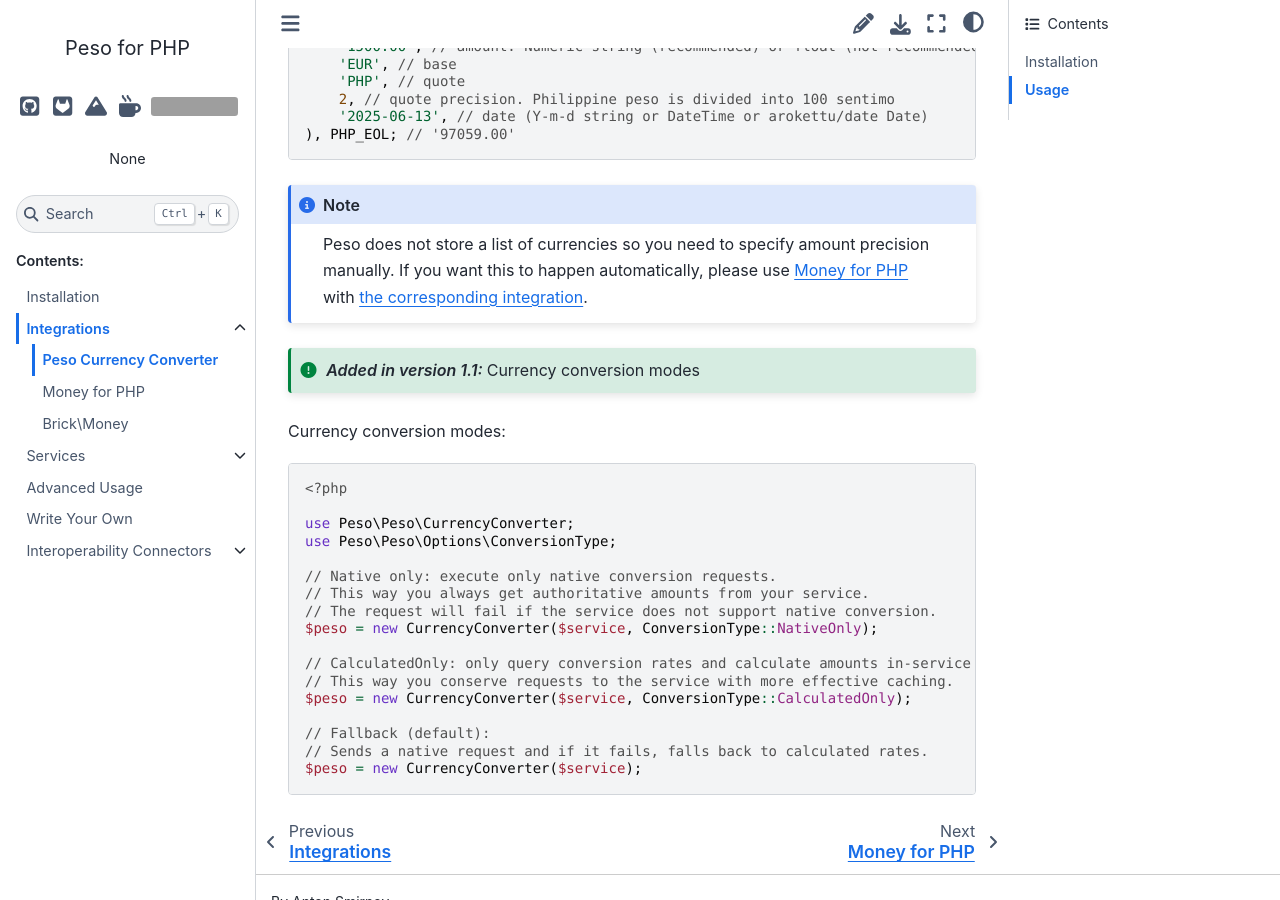
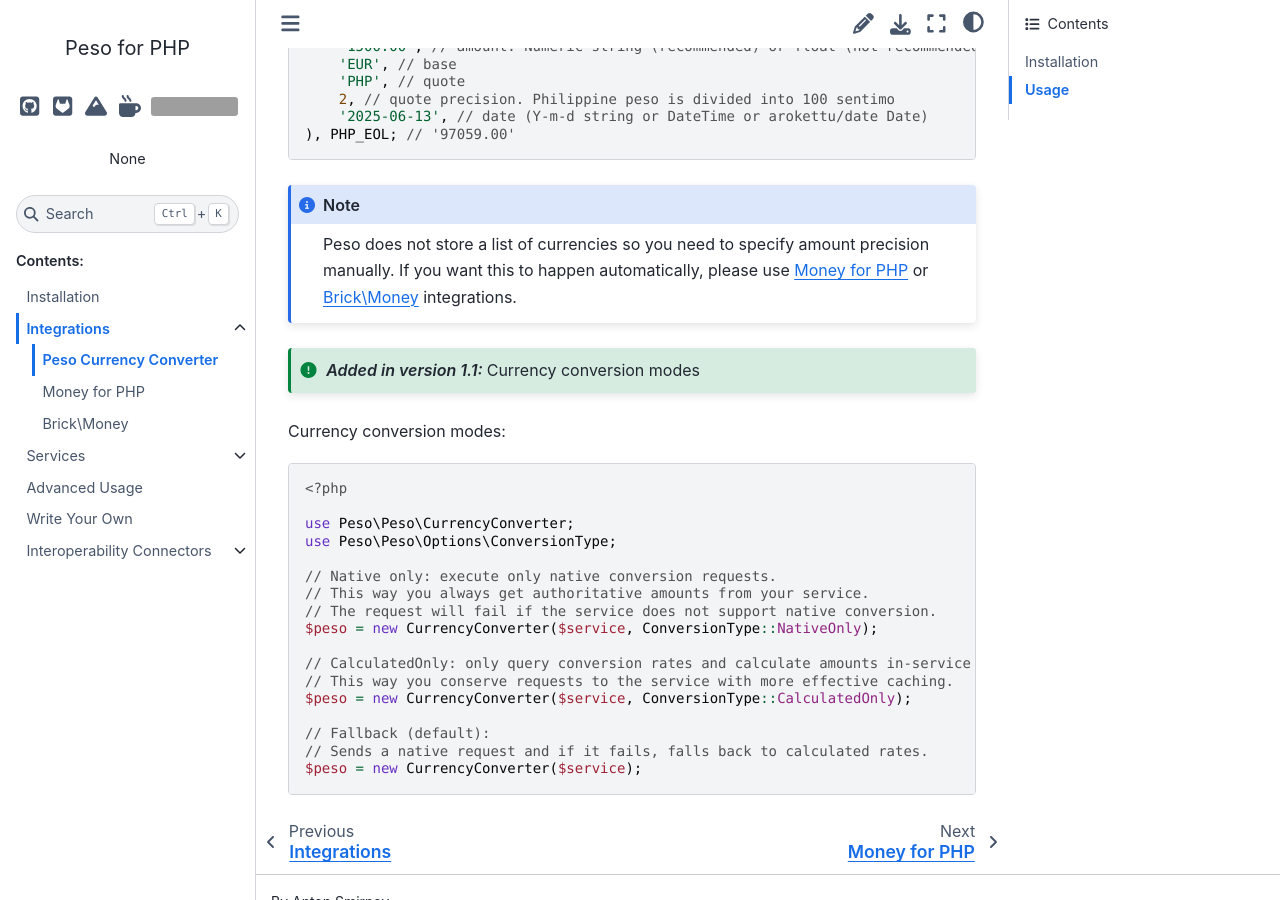
Before and after one commit to phpeso/doc, a Sphinx documentation site: the page built from source/integrations/peso.rst, in a window 1280 px wide and 900 px high, scrolled down 1471 px. Built offline with Sphinx 7.4.7 and the Sphinx Book theme 1.1.4, drawn with Linux system fonts in a browser that asks for light colours; grey boxes are pictures that could not be loaded.

Commit message:
Recommend Brick\Money too

```diff
--- a/source/integrations/peso.rst
+++ b/source/integrations/peso.rst
@@ -82,9 +82,7 @@
 .. note::
     Peso does not store a list of currencies so you need to specify amount precision manually.
     If you want this to happen automatically,
-    please use `Money for PHP`__ with :ref:`the corresponding integration <peso_moneyphp>`.
-
-.. __: https://www.moneyphp.org/
+    please use :ref:`Money for PHP <peso_moneyphp>` or :ref:`Brick\\Money <peso_brick>` integrations.
 
 .. versionadded:: 1.1 Currency conversion modes
 
```
